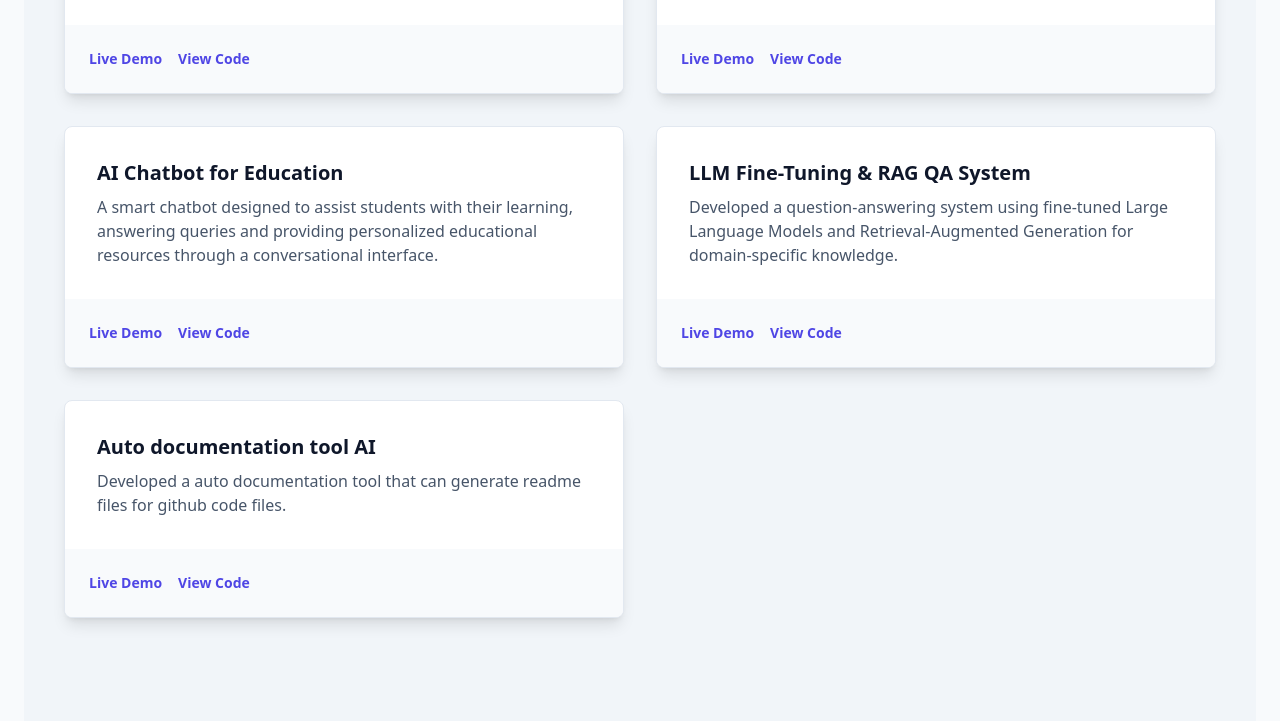
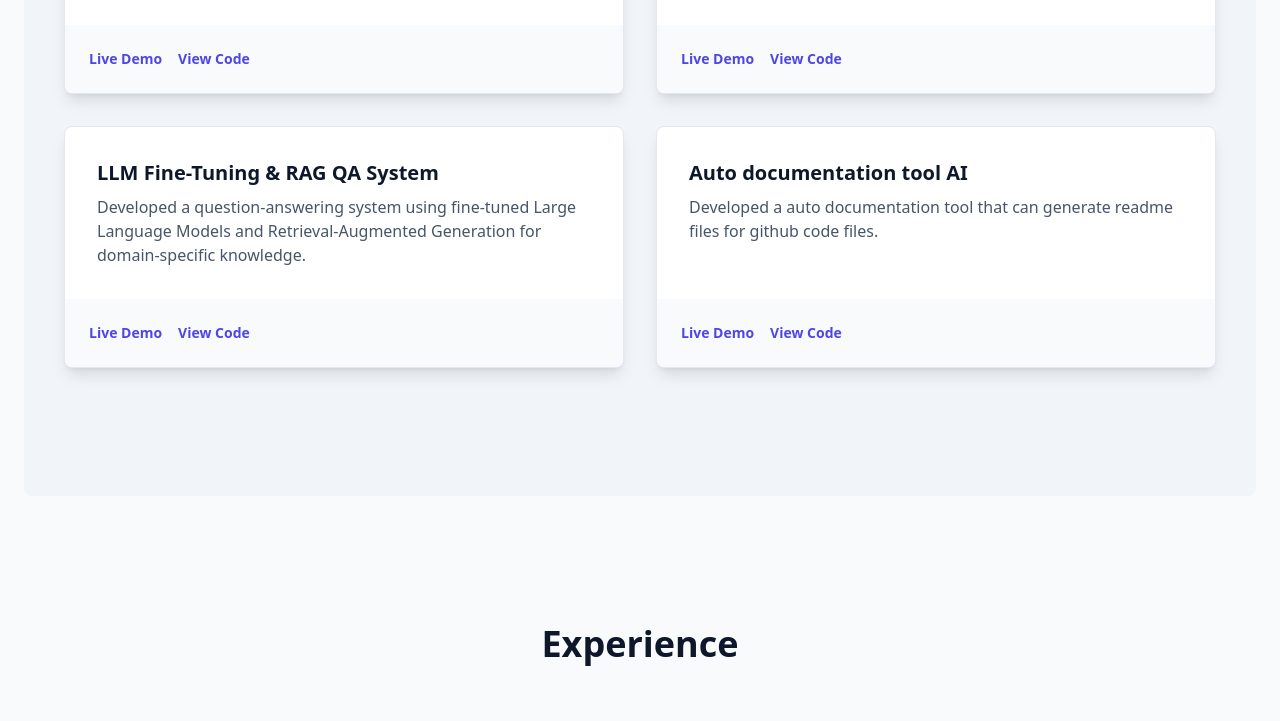
Before and after one commit to pavann19/Pava_kumar_gannoju_portfolio, a plain HTML site: page index.html in a window 1280 px wide. Shown: the part 1980-2701 px from the top of the page. Drawn offline with nearby package versions, Linux system fonts and the light colour scheme.

Commit message:
Remove AI Chatbot project card from index.html
Removed AI Chatbot project card details from the index.

```diff
--- a/index.html
+++ b/index.html
@@ -204,17 +204,7 @@
                             <a href="https://github.com/pavann19/resilient-microservices" class="text-sm font-semibold text-indigo-600 dark:text-indigo-400 hover:underline">View Code</a>
                         </div>
                     </div>
-                    <div class="bg-white dark:bg-slate-800 rounded-lg shadow-lg overflow-hidden flex flex-col justify-between border border-slate-200 dark:border-slate-700">
-                        <div class="p-8">
-                            <h3 class="text-xl font-bold mb-2 text-slate-900 dark:text-white">AI Chatbot for Education</h3>
-                            <p class="text-slate-600 dark:text-slate-400">A smart chatbot designed to assist students with their learning, answering queries and providing personalized educational resources through a conversational interface.</p>
-                        </div>
-                        <div class="p-6 bg-slate-50 dark:bg-slate-800/50 flex gap-4">
-                            <a href="#" class="text-sm font-semibold text-indigo-600 dark:text-indigo-400 hover:underline">Live Demo</a>
-                            <a href="#" class="text-sm font-semibold text-indigo-600 dark:text-indigo-400 hover:underline">View Code</a>
-                        </div>
-                    </div>
-                    <!-- Project Card 2 -->
+                    <!-- Project Card 3 -->
                     <div class="bg-white dark:bg-slate-800 rounded-lg shadow-lg overflow-hidden flex flex-col justify-between border border-slate-200 dark:border-slate-700">
                         <div class="p-8">
                             <h3 class="text-xl font-bold mb-2 text-slate-900 dark:text-white">LLM Fine-Tuning & RAG QA System</h3>
```
